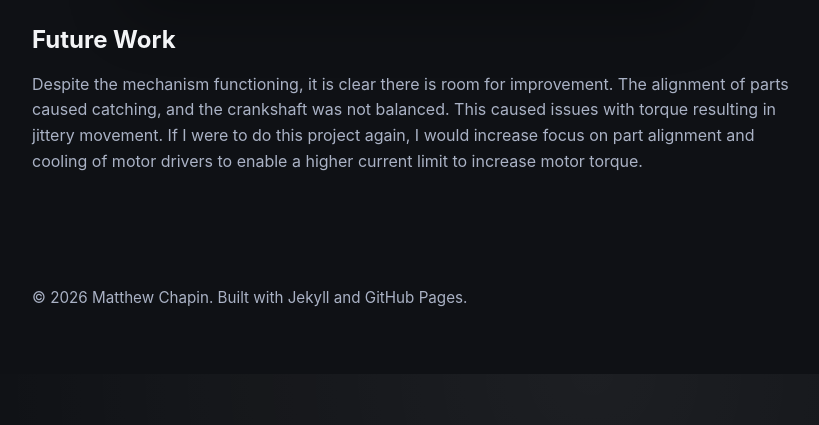
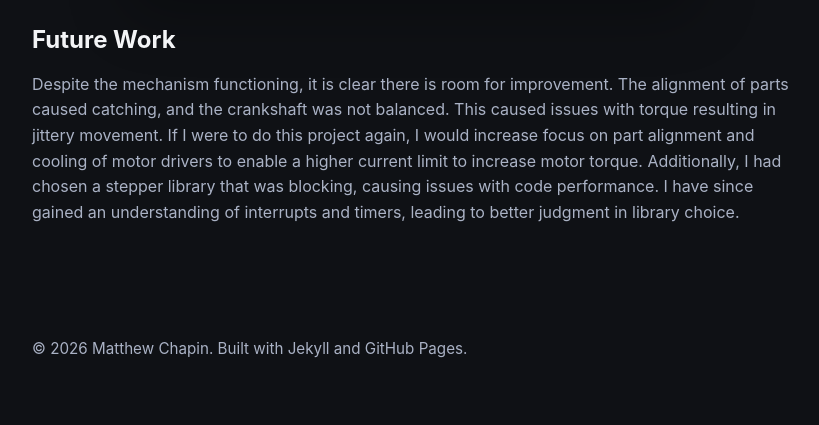
Before and after one commit to mchapin03/mchapin03.github.io, a Jekyll site: the page built from projects/rube-goldberg-machine.md, in a window 1280 px wide and 900 px high, scrolled down 1179 px, cut to the strip 475-900 px from the top of the window. Shown: the whole strip, without its empty margins (48-867 px from the left). Built offline with Jekyll 4.4.1, drawn with Linux system fonts in a browser that asks for light colours; before the commit the page ends 2028 px from its top, so only the background shows below that.

Commit message:
Addded content

```diff
--- a/projects/rube-goldberg-machine.md
+++ b/projects/rube-goldberg-machine.md
@@ -47,4 +47,10 @@ This project was my introduction to microcontrollers and utilizing them to contr
 </div>
 ## Future Work
 
-Despite the mechanism functioning, it is clear there is room for improvement. The alignment of parts caused catching, and the crankshaft was not balanced. This caused issues with torque resulting in jittery movement. If I were to do this project again, I would increase focus on part alignment and cooling of motor drivers to enable a higher current limit to increase motor torque.
+Despite the mechanism functioning, it is clear there is room for improvement.
+The alignment of parts caused catching, and the crankshaft was not balanced.
+This caused issues with torque resulting in jittery movement.
+If I were to do this project again, I would increase focus on part alignment
+and cooling of motor drivers to enable a higher current limit to increase motor torque.
+Additionally, I had chosen a stepper library that was blocking, causing issues with code performance.
+I have since gained an understanding of interrupts and timers, leading to better judgment in library choice.
```
Also changed, not shown: projects/checkers-playing-gantry.md (+1 -1 lines).
